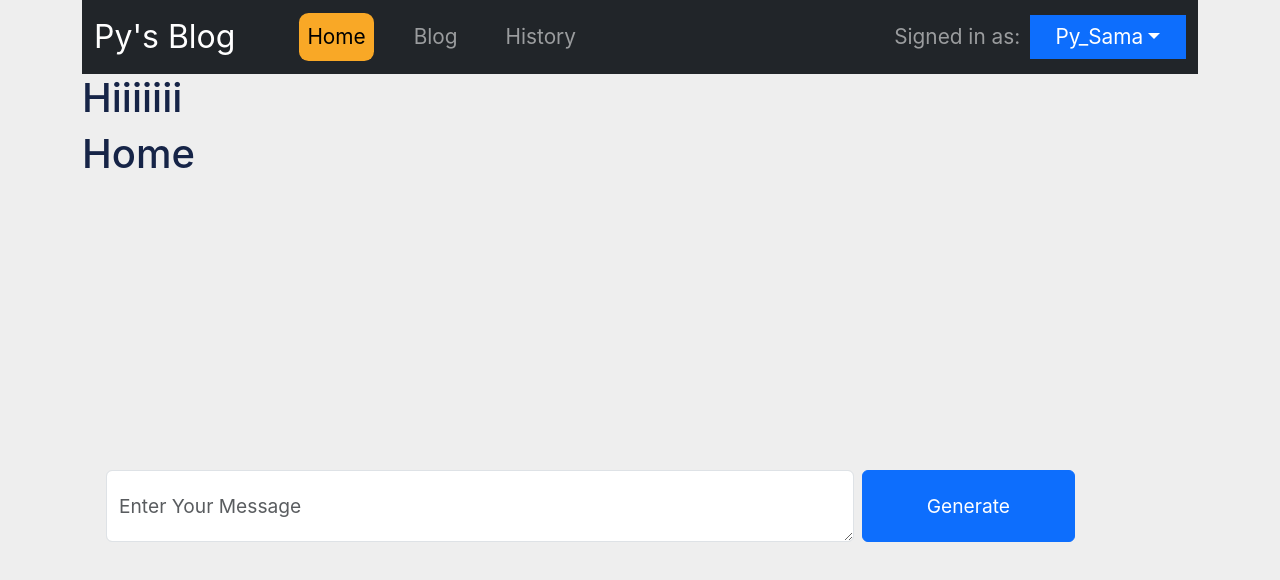
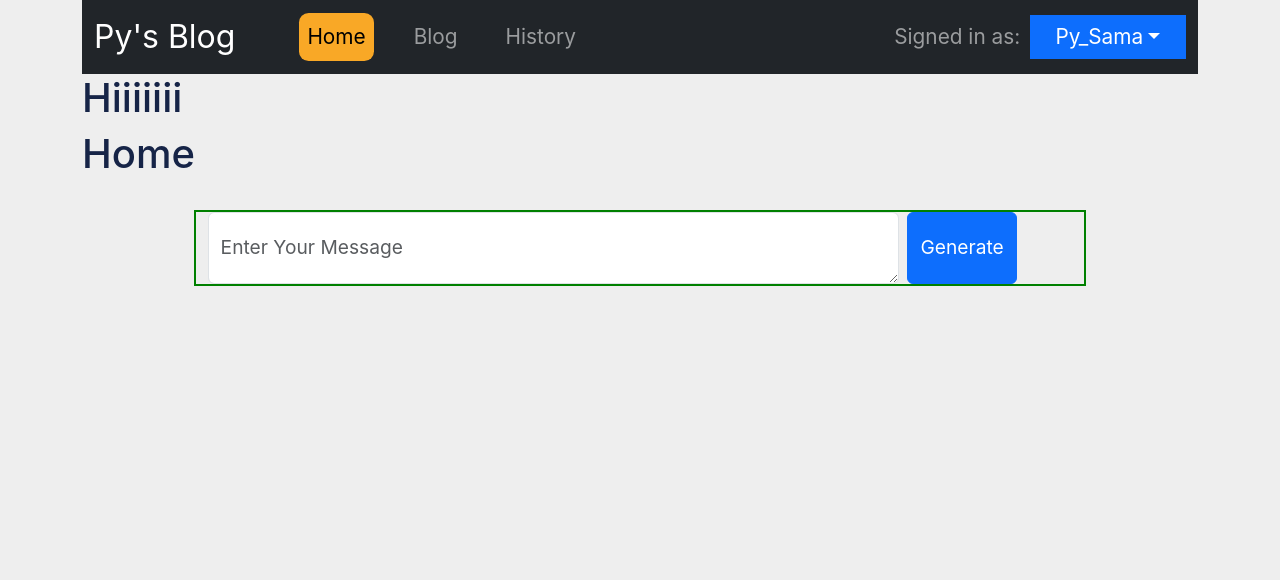
Before and after one commit to rashadmin/py_blog, a React (Create React App) app: page /home in a window 1280 px wide. Shown: the top 580 px of the page. Built offline with nearby package versions, Linux system fonts and the light colour scheme.

Commit message:
adjusted the chatbox width and error

```diff
--- a/src/components/ChatBox.js
+++ b/src/components/ChatBox.js
@@ -8,10 +8,8 @@ function ChatBox(props) {
   // const handleInputChange = (e) => setter(e.target.value);
 
   return (
-    <Container className="chatbox mt-5">
-          <Card>
-            <Card.Header className="bg-primary text-white">ChatBox</Card.Header>
-            <Card.Body>
+    <Container>
+      {/* <h2></h2> */}
               <div className='chatbody' >
                 {props.messages.map((msg, index) => (
                   <div className={msg.sender === "User"? 'right': 'left'} key={index}>
@@ -32,8 +30,6 @@ function ChatBox(props) {
                   </Button>
                 </Form.Group>
               </Form> */}
-            </Card.Body>
-          </Card>
     </Container>
   );
 }
--- a/src/components/InputField.js
+++ b/src/components/InputField.js
@@ -1,7 +1,7 @@
 import Form from 'react-bootstrap/Form';
 
 export default function InputField(
-  { name, label, type, onChange,placeholder, error, fieldRef , status}
+  { name, label, type, onChange,placeholder, value, fieldRef}
 ) {
   return (
     <Form.Group controlId={name} className="InputField">
@@ -10,10 +10,11 @@ export default function InputField(
         as={type || 'textarea'}
         placeholder={placeholder}
         ref={fieldRef}
-        className='text align-content-center'
+        className='text align-content-center input'
         onChange={onChange}
+        value={value}
       />
-      <Form.Text className="text-danger">{error}</Form.Text>
+      {/* <Form.Text className="text-danger">{error}</Form.Text> */}
     </Form.Group>
   );
 }
--- a/src/components/TextBox.js
+++ b/src/components/TextBox.js
@@ -18,11 +18,18 @@ const [showExtraComponent, setShowExtraComponent] = useState(false);
 const [data,setData] = useState({title:'',description:'qwertyuiopasdfghjklzxcvbnm'})
 const medias   = ['X','LinkedIn','Facebook']
 const handleButtonClick = () => {
+    if (!input.trim()) {
+      setFormErrors({ input: "Message box cannot be blank" });
+      return;
+    }
+
+    setFormErrors({}); // Clear errors if the input is valid
     setButtonText("Generating"); // Step 1: Change to "Generating"
-  if (input.trim()) {
     setMessages([...messages, { sender: "User", text: input }]);
     setInput(""); // Clear the input
+
     // Simulate agent response
+    if (buttonText!=='Generating'){
       setTimeout(() => {
         setMessages((prevMessages) => [
           ...prevMessages,
@@ -30,6 +37,7 @@ const handleButtonClick = () => {
         ]);
       }, 1000);
     }
+
   setTimeout(() => {
     const result = generateRandomValue(); // Generate random value
     if (result === "OK") {
@@ -65,7 +73,7 @@ const handleButtonClick = () => {
     {medias.map((media) => <CopyCard title={data['title']} media={media} content={data.description}/>)}
     </>
     :
-    <>
+    <div>
     {/* {console.log(data)} */}
     {showExtraComponent && <ChatBox messages={messages}/>}
     {/* {chatCmd !== "Next" && chatCmd !== null && <ChatBox />} */}
@@ -76,16 +84,18 @@ const handleButtonClick = () => {
           <Form onSubmit={onSubmit} className="d-flex">
           <InputField
           name="chat" placeholder="Enter Your Message"
-          error={formErrors.username} onChange={onChange}/>
+          error={formErrors.input} onChange={onChange} value={input}/>
           <Button type="submit" variant={(buttonText==="Generate"||buttonText==="Generating")?"primary":buttonText==="Success" ?"success":"warning"} className='button' onClick={handleButtonClick}>
           {buttonText==="Generating" && <Spinner as="span" animation="grow" size="sm" role="status" aria-hidden="true"/>} {buttonText}
           </Button>
           </Form>
+          <Form.Text className="text-danger">{formErrors.input}</Form.Text>
+          {/* {formErrors.input && <p className="text-danger mt-2">{formErrors.input}</p>} */}
           {/* </Col>
         </Row> */}
       </Container>
     </div>
-          </>
+          </div>
   );
 };
 
--- a/src/index.css
+++ b/src/index.css
@@ -133,39 +133,51 @@ code {
   margin-left: 1rem;
 }
 
-.textarea{
-  height: 80vh;
-  display: flex;
-  align-items:center;
-  justify-content: center
-}
 
 .textbox{
   width: 90%;
 }
 .button{
- font-size: 1.2rem;
-  width:20%;
+  font-size: 1.2rem;
+  width:8 rem;
   margin-left: 0.5rem;
 }
 
 .text{
   font-size: 1.2rem;
-
+  overflow: hidden;
+  text-overflow: ellipsis;
+  white-space: nowrap;
 
   /* max-height: 10rem; */
 }
+.textarea{
+  /* height: 80vh; */
+  /* margin: 3rem; */
+  width: 80%;
+  border: green 2px solid;
+  margin: 2rem auto;
+}
 
 .InputField{
-  width: 70%;
+  width: 80%;
+}
+
+.home-content{
+  border: red 2px solid;
+  /* display: flex; */
+  /* justify-content: center; */
 }
 
 .chatbody{
-  height: 300px;
+  height: 70vh;
+  width: 80%;
+  margin: 0rem auto;
+  border: blue 2px solid;
   overflow-y: scroll;
-  border: 1px solid #ddd;
+  /* border: 1px solid #ddd; */
   padding: 10px;
-  margin-bottom: 10px;
+  /* margin-bottom: 10px; */
 }
 
 .left,.right{
@@ -201,5 +213,22 @@ code {
     margin: auto 1rem;
   }
 
+  .InputField{
+    width: 100%;
+  }
 
+  .button{
+    width: 6rem;
+    font-size: 1rem;
+  }
+
+  .chatbody{
+    width: 100%;
+  }
+
+  .textarea{width: 100%;}
+
+  .home-content{
+    width: 100%;
+  }
 }
--- a/src/pages/home.js
+++ b/src/pages/home.js
@@ -25,7 +25,7 @@ export default function Home() {
     return (
         <Body>
        <h1>Home</h1>
-       <Container>
+       <div >
         <TextBox/>
         {/* {chat[chat.length-1]['agent'] !== 'Okay.' ?
         <h1>Chatbot</h1>
@@ -33,7 +33,7 @@ export default function Home() {
         :
         new_data['social_media'].map((media) => <CopyCard title={new_data.title} media={media} content={new_data.description}/>)
         }  */}
-       </Container>
+       </div>
       </Body>
   )
 }
```
Lines whose indentation alone changed are shown as unchanged.
